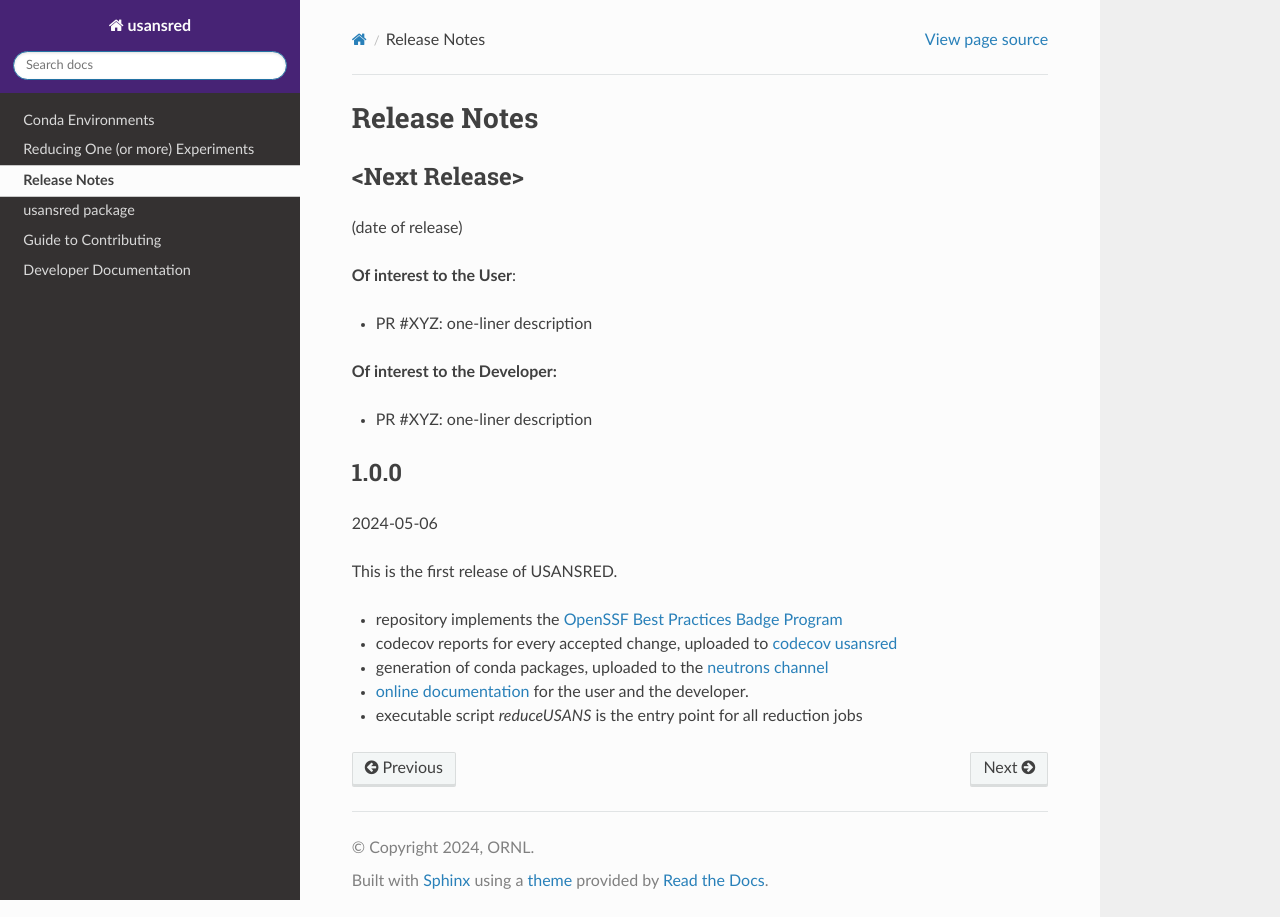
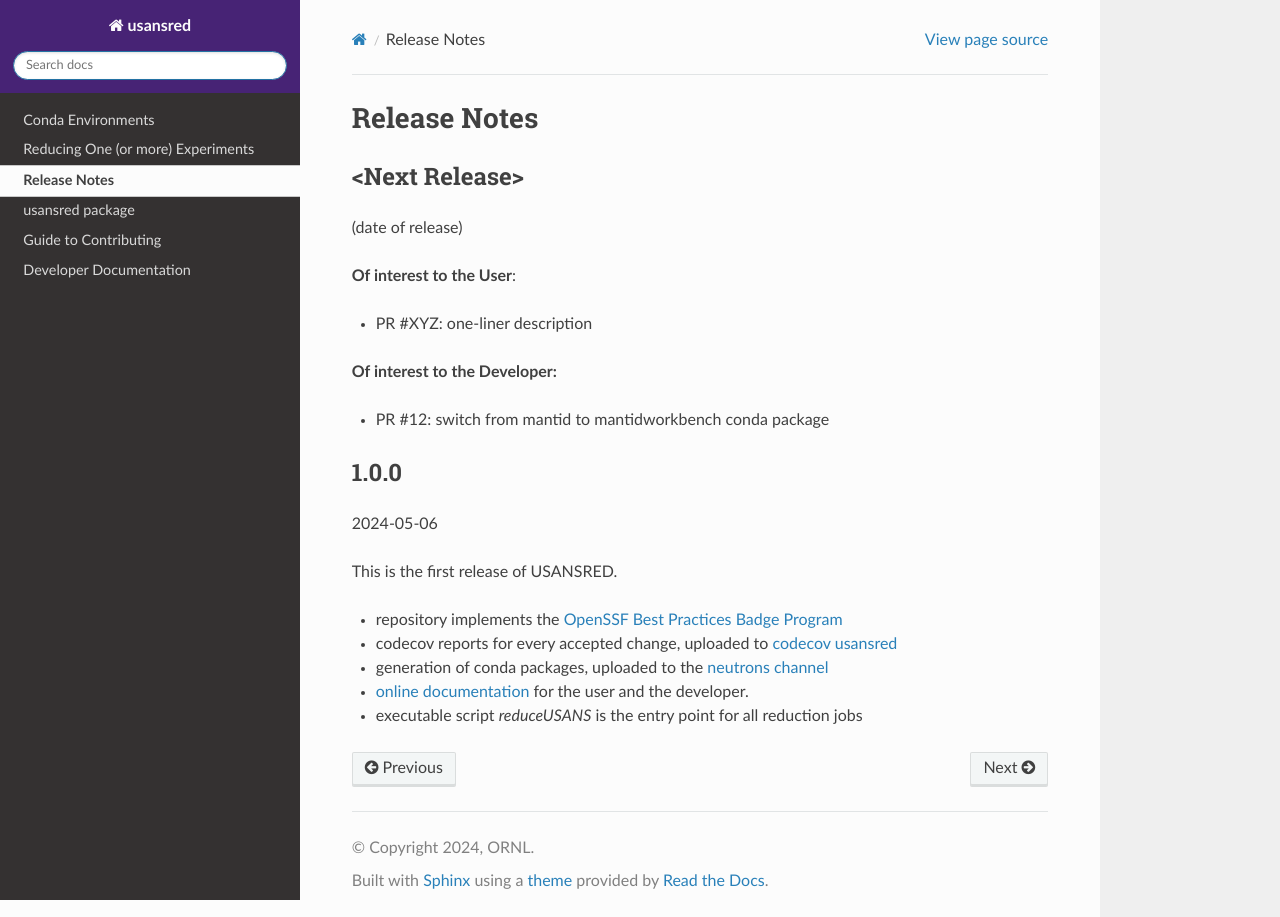
Before and after one commit to neutrons/usansred, a Sphinx documentation site: the page built from docs/source/releases.rst, in a window 1280 px wide. Built offline with Sphinx 7.4.7 and the Read the Docs theme 2.0.0, drawn with Linux system fonts in a browser that asks for light colours; the version number could not be read and is left out.

Commit message:
add release notes
Signed-off-by: Jose Borreguero <borreguero@gmail.com>

```diff
--- a/docs/source/releases.rst
+++ b/docs/source/releases.rst
@@ -13,7 +13,7 @@ Release Notes
 
 **Of interest to the Developer:**
 
-- PR #XYZ: one-liner description
+- PR #12: switch from mantid to mantidworkbench conda package
 
 1.0.0
 -----
```
